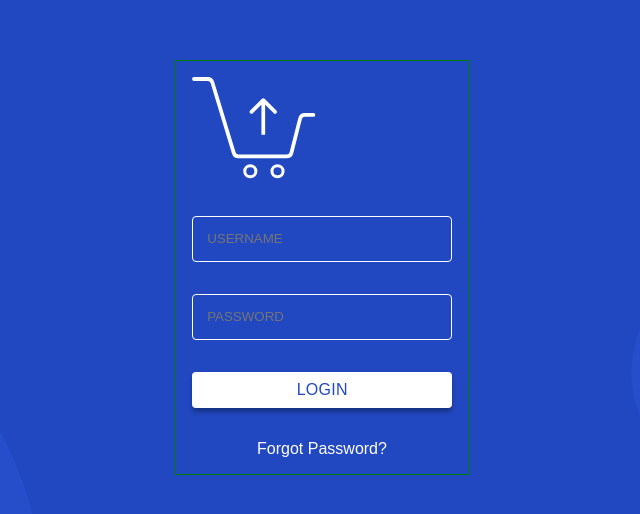
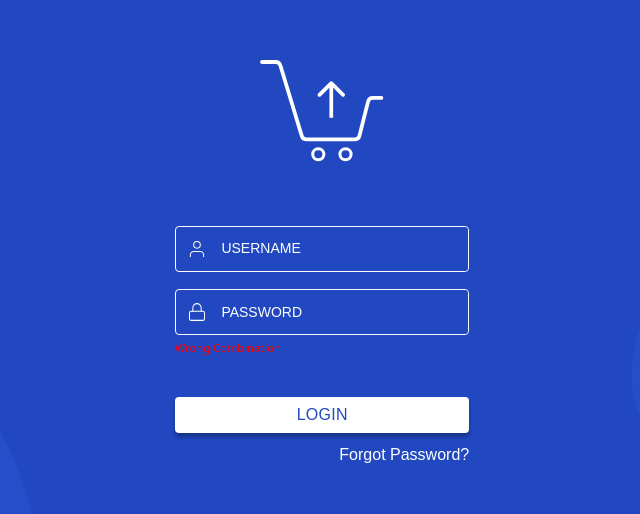
Before and after one commit to Sid12261996/advanced-login-page, a Next.js app: page / in a window 1280 px wide. Shown: the part 196-710 px from the top of the page, without its empty margins (318-958 px from the left). Built offline with nearby package versions, Linux system fonts and the light colour scheme.

Commit message:
login page has been matching the given design and the login functionality is integrated

```diff
--- a/app/components/Counter/Counter.tsx
+++ b/app/components/Counter/Counter.tsx
@@ -9,7 +9,6 @@ import {
   useSelector,
   useDispatch,
   selectCount,
-  incrementIfOddAsync,
 } from '@/lib/redux'
 import styles from './counter.module.css'
 
--- a/app/components/Login/Login.tsx
+++ b/app/components/Login/Login.tsx
@@ -2,15 +2,24 @@
 import React, {ChangeEvent, useState} from 'react';
 import styles from './login.module.css';
 import {LOGIN_CREDENTIALS} from "@/lib/constants/loginConstants";
+import {useRouter} from "next/navigation";
 
 function Login() {
-    const [formValues, setFormValues] = useState({ username: '', password: ''});
+    const [formValues, setFormValues] = useState({username: '', password: ''});
+    const router = useRouter();
     const LOGIN_SUCCESS: string = 'success';
+    const regex = `^(?=.*[a-zA-Z])(?=.*[0-9])(?=.*[!@#$%^&*()_+\\-=\\[\\]{};':"\\\\|,.<>\\/?])[a-zA-Z0-9!@#$%^&*()_+\\-=\\[\\]{};':"\\\\|,.<>\\/?]+$`
+
+    function validatePassword(password: string): boolean {
+        const regexExp = new RegExp(regex);
+        return regexExp.test(password);
+    }
 
     function onLogin() {
-        const validatedMessage : string = validateAndGetErrorMessage(formValues.username, formValues.password);
+        const validatedMessage: string = validateAndGetErrorMessage(formValues.username, formValues.password);
         if (validatedMessage === LOGIN_SUCCESS) {
-            console.log(' route to blank route')
+            console.log(' route to pages route');
+            router.push('/blank');
             return;
         }
         window.alert(validatedMessage);
@@ -18,10 +27,10 @@ function Login() {
 
     function validateAndGetErrorMessage(username: string, password: string): string {
         if (username === LOGIN_CREDENTIALS.username && password === LOGIN_CREDENTIALS.password) return LOGIN_SUCCESS;
-        if (!username || !password) return "username or password is empty";
-        if (username === LOGIN_CREDENTIALS.username) return "password is incorrect";
-        if (username === LOGIN_CREDENTIALS.password) return "username is incorrect";
-        return "Username and password are incorrect";
+        if (!username || !password) return "the provided username or password is empty";
+        if (username === LOGIN_CREDENTIALS.username) return "the provided password is wrong";
+        if (password === LOGIN_CREDENTIALS.password) return "the provided username is wrong";
+        return "the provided password and username are wrong";
     }
 
     function setFormValuesFromEvent(event: ChangeEvent<HTMLInputElement>) {
@@ -31,18 +40,23 @@ function Login() {
 
     return (
         <div className={styles.container}>
-            <div className={styles.imgContainer}>
+            <div className={styles.imgcontainer}>
                 <img src="./assets/Group.svg" alt="cart"/>
             </div>
-            <div className={styles.inputContainer}>
+            <div className={styles.inputcontainer}>
+                <img src="./assets/user.svg" alt="user"/>
                 <input type="text" placeholder="USERNAME" name="username"
                        onChange={(event) => setFormValuesFromEvent(event)}/>
             </div>
-            <div className={styles.inputContainer}>
+            <div className={styles.inputcontainer}>
+                <img src="./assets/lock.svg" alt="user"/>
                 <input type="password" placeholder="PASSWORD" name="password"
                        onChange={(event) => setFormValuesFromEvent(event)}/>
+
             </div>
-            <div className={styles.inputContainer}>
+            {/*{validatePassword(formValues['password']) && <span className={styles.errormsg}>Wrong Combination</span>}*/}
+            <span className={styles.errormsg}>Wrong Combination</span>
+            <div className={styles.button}>
                 <button onClick={() => onLogin()}>LOGIN</button>
             </div>
             <p>Forgot Password?</p>
--- a/app/components/Login/login.module.css
+++ b/app/components/Login/login.module.css
@@ -1,24 +1,82 @@
 .container {
-    border: 1px solid green;
+    /*border: 1px solid green;*/
     background: #2148C0;
     position: relative;
     z-index: 2;
     width: 23vw;
 }
 
-.container > div {
-    padding: 1rem 1rem;
+.imgcontainer {
+    display: flex;
+    width: 100%;
+    margin-bottom: 4em;
 }
 
-.img-container{
-    display: flex;
-    width: 100%;
-}
-.img-container > img {
+.imgcontainer > img {
     margin: auto;
 }
 
-.container button {
+.container div > input {
+    padding: 0.9rem;
+    width: 100%;
+    background: #2148C0;
+    border-radius: 4px;
+    color: #fff;
+}
+
+.container p {
+    color: #FFF;
+    text-align: right;
+    font-family: Montserrat, sans-serif;
+    cursor: pointer;
+    font-size: 16px;
+    font-style: normal;
+    font-weight: 500;
+    margin: 0.8em 0 0;
+    line-height: normal;
+}
+
+.inputcontainer {
+    display: flex;
+    border: 1px solid #FFF;
+    margin: 1.1rem 0 0 0;
+    padding: 0 0 0 0.7rem;
+    border-radius: 4px;
+}
+
+.inputcontainer > img {
+    position: relative;
+    top: 0;
+    left: 0;
+}
+
+.inputcontainer input::placeholder {
+    color: #FFF;
+    font-family: Montserrat, sans-serif;
+    font-size: 14px;
+    font-style: normal;
+    font-weight: 300;
+    line-height: 20px; /* 142.857% */
+    text-transform: uppercase;
+}
+
+.inputcontainer > input {
+    border: none;
+    outline: none;
+}
+
+.container > img {
+    width: 6rem;
+    height: 6rem;
+    margin-left: 2rem
+
+}
+
+.button{
+    margin-top: 2.5em;
+}
+
+.button > button {
     border-radius: 4px;
     background: #FFF;
     box-shadow: 0px 4px 4px 0px rgba(0, 0, 0, 0.30);
@@ -42,45 +100,21 @@
     max-width: 100%;
     overflow: visible;
     position: relative;
-    transition: box-shadow 280ms cubic-bezier(.4, 0, .2, 1),opacity 15ms linear 30ms,transform 270ms cubic-bezier(0, 0, .2, 1) 0ms;
+    transition: box-shadow 280ms cubic-bezier(.4, 0, .2, 1), opacity 15ms linear 30ms, transform 270ms cubic-bezier(0, 0, .2, 1) 0ms;
     user-select: none;
     -webkit-user-select: none;
     touch-action: manipulation;
-    will-change: transform,opacity;
+    will-change: transform, opacity;
     width: 100%;
     padding: 0.5rem;
     justify-content: center;
 
 }
 
-.container div > input {
-    padding: 0.9rem;
-    width: 100%;
-    background: #2148C0;
-    border-radius: 4px;
-    border: 1px solid #FFF;
-    color: #fff;
+.errormsg{
+    color: red;
+    display: inline;
+    font-size: 0.7rem;
+    text-align: right;
+    margin-top: 0.4em;
 }
-
-.container p{
-    color: #FFF;
-    text-align: center;
-    font-family: Montserrat, sans-serif;
-    cursor: pointer;
-    font-size: 16px;
-    font-style: normal;
-    font-weight: 500;
-    line-height: normal;
-}
-
-.input-container input::placeholder {
-    color: #fff;
-    opacity: 1;
-}
-
-.container > img {
-    width: 6rem;
-    height: 6rem;
-    margin-left: 2rem
-
-}
--- /dev/null
+++ b/app/pages/blank/index.tsx
@@ -0,0 +1,4 @@
+/* Components */
+export default function IndexPage() {
+    return (<div>Index page</div>);
+}
--- a/lib/constants/loginConstants.ts
+++ b/lib/constants/loginConstants.ts
@@ -1,4 +1,4 @@
 export const LOGIN_CREDENTIALS = {
-    username : 'test@luxpmsoft.com',
-    password : 'test1234!'
+    username : 'test',
+    password : '123'
 }
```
